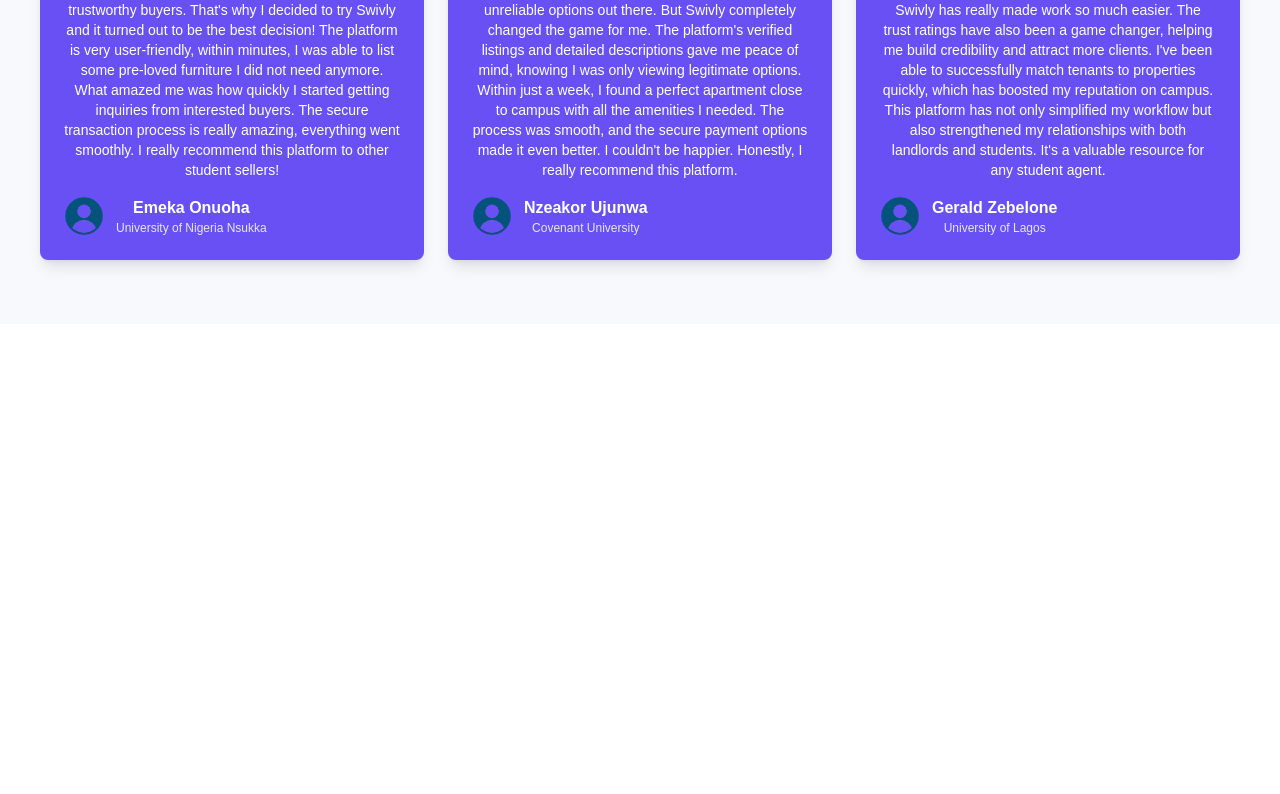
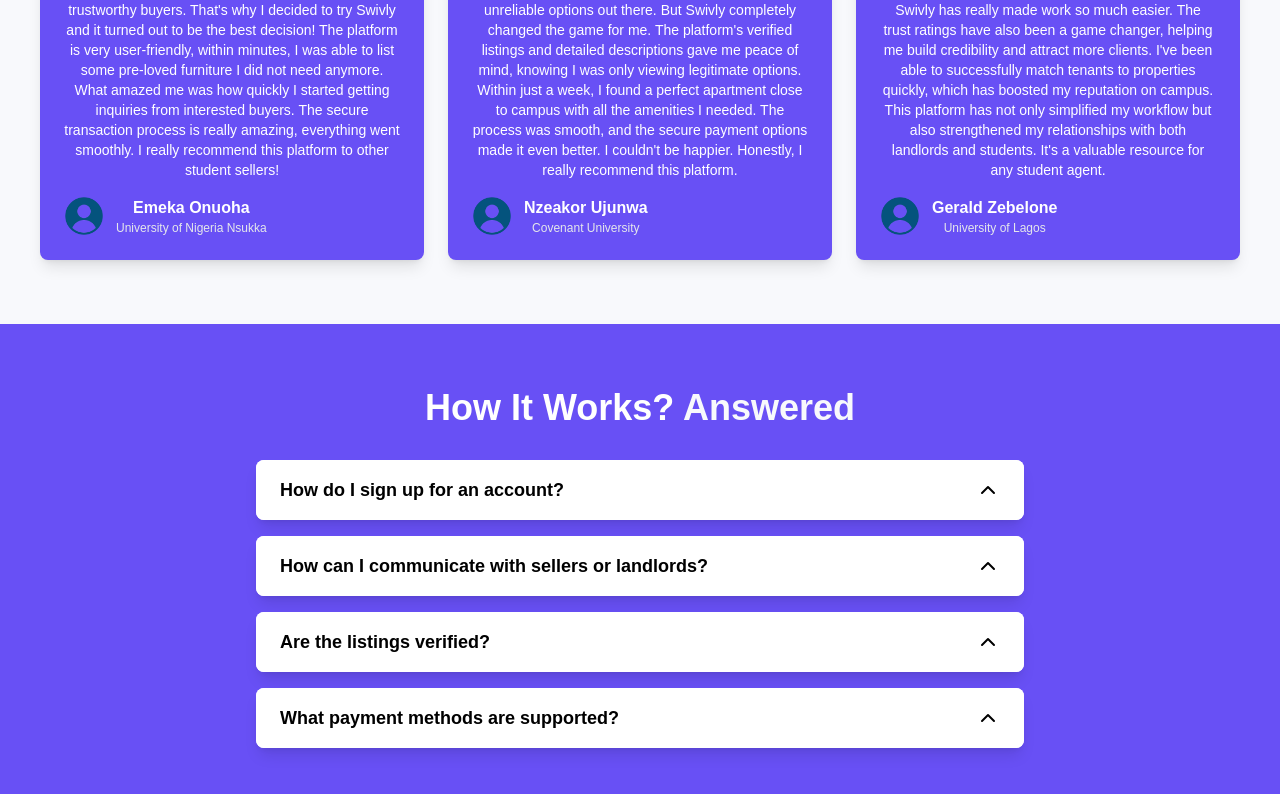
Before and after one commit to codeAKstan/Swivly2, a Next.js app in the folder frontend/swivly-frontend/: page / in a window 1280 px wide. Shown: the part 1916-2710 px from the top of the page. Before the commit the page ends 2240 px from the top, so only its background shows below. Built offline with nearby package versions, Linux system fonts and the light colour scheme.

Commit message:
Added the faqs

```diff
--- /dev/null
+++ b/frontend/swivly-frontend/app/components/Faqs.tsx
@@ -0,0 +1,93 @@
+"use client";
+
+import { useState } from "react";
+import { motion } from "framer-motion";
+import { ChevronUp } from "lucide-react";
+
+const faqs = [
+  {
+    question: "How do I sign up for an account?",
+    answer:
+      "Registering on Swivly is simple and tailored to your role. Start by clicking on the Sign Up icon located at the top right corner of the homepage. A dropdown menu will appear, prompting you to select your role: Agent, Buyer or Seller. Choose the role that fits your purpose, and you’ll be redirected to a registration form. Fill in your details and provide any additional information specific to your role. Once completed, click the Submit button to create your profile. You’ll receive a confirmation email to verify your account and after verification, you can log in and start exploring the platform.",
+  },
+  {
+    question: "How can I communicate with sellers or landlords?",
+    answer:
+      "You can communicate with sellers or landlords through Swivly's secure messaging system. Once you find a listing that interests you, simply click on the 'Contact Seller' or 'Message Landlord' button to start a conversation. Swivly ensures safe and verified communication between users.",
+  },
+  {
+    question: "Are the listings verified?",
+    answer:
+      "Yes! Swivly ensures that listings are verified to maintain trust and security. We conduct checks on listed properties and sellers to provide users with a safe experience. Look for the verified badge on listings for added assurance.",
+  },
+  {
+    question: "What payment methods are supported?",
+    answer:
+      "Swivly supports multiple payment methods including bank transfers, credit/debit cards, and mobile payments. Our secure transaction process ensures safe and hassle-free payments.",
+  },
+];
+
+const FAQSection = () => {
+  const [openIndex, setOpenIndex] = useState<number | null>(null);
+
+  const toggleFAQ = (index: number) => {
+    setOpenIndex(openIndex === index ? null : index);
+  };
+
+  return (
+    <section className="bg-[#6850F5] text-white py-16 px-4">
+      <div className="container mx-auto max-w-3xl text-center">
+        <motion.h2
+          initial={{ opacity: 0, y: -20 }}
+          animate={{ opacity: 1, y: 0 }}
+          transition={{ duration: 0.8 }}
+          className="text-3xl md:text-4xl font-bold"
+        >
+          How It Works? <span className="text-[#F8F9FC]">Answered</span>
+        </motion.h2>
+
+        <div className="mt-8 space-y-4">
+          {faqs.map((faq, index) => (
+            <motion.div
+              key={index}
+              initial={{ opacity: 0, y: 20 }}
+              whileInView={{ opacity: 1, y: 0 }}
+              transition={{ duration: 0.5, delay: index * 0.1 }}
+              viewport={{ once: true }}
+              className="bg-white text-black rounded-lg shadow-lg"
+            >
+              <button
+                onClick={() => toggleFAQ(index)}
+                className={`w-full flex items-center justify-between text-left px-6 py-4 font-bold text-lg ${
+                  openIndex === index ? "bg-[#C4D79B]" : "bg-white"
+                } rounded-lg`}
+              >
+                {faq.question}
+                <motion.div
+                  animate={{ rotate: openIndex === index ? 180 : 0 }}
+                  transition={{ duration: 0.3 }}
+                >
+                  <ChevronUp size={24} />
+                </motion.div>
+              </button>
+
+              {openIndex === index && (
+                <motion.div
+                  initial={{ height: 0, opacity: 0 }}
+                  animate={{ height: "auto", opacity: 1 }}
+                  exit={{ height: 0, opacity: 0 }}
+                  transition={{ duration: 0.4 }}
+                  className="px-6 py-4 bg-[#C4D79B] rounded-b-lg text-sm"
+                >
+                  {faq.answer}
+                </motion.div>
+              )}
+            </motion.div>
+          ))}
+        </div>
+      </div>
+    </section>
+  );
+};
+
+export default FAQSection;
--- a/frontend/swivly-frontend/app/page.tsx
+++ b/frontend/swivly-frontend/app/page.tsx
@@ -6,6 +6,7 @@ import Header from "./components/Header";
 import { Typewriter } from "react-simple-typewriter";
 import Image from "next/image";
 import Testimonials from "./components/Testimonials";
+import FAQSection from "./components/Faqs"
 
 export default function Home() {
   return (
@@ -133,6 +134,7 @@ export default function Home() {
 </section>
 {/* Testimonials section */}
 <Testimonials />
+<FAQSection />
 
 
 
```
